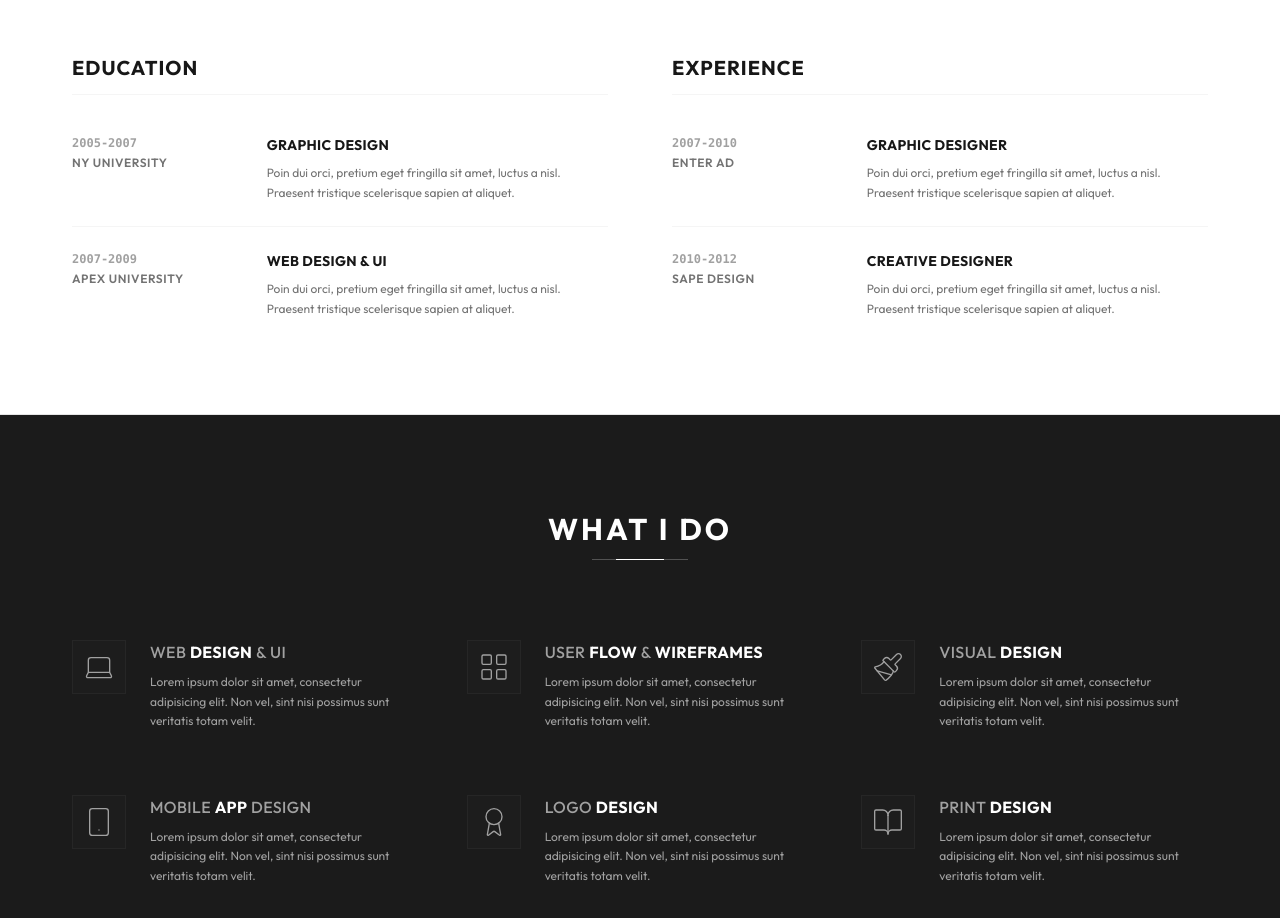
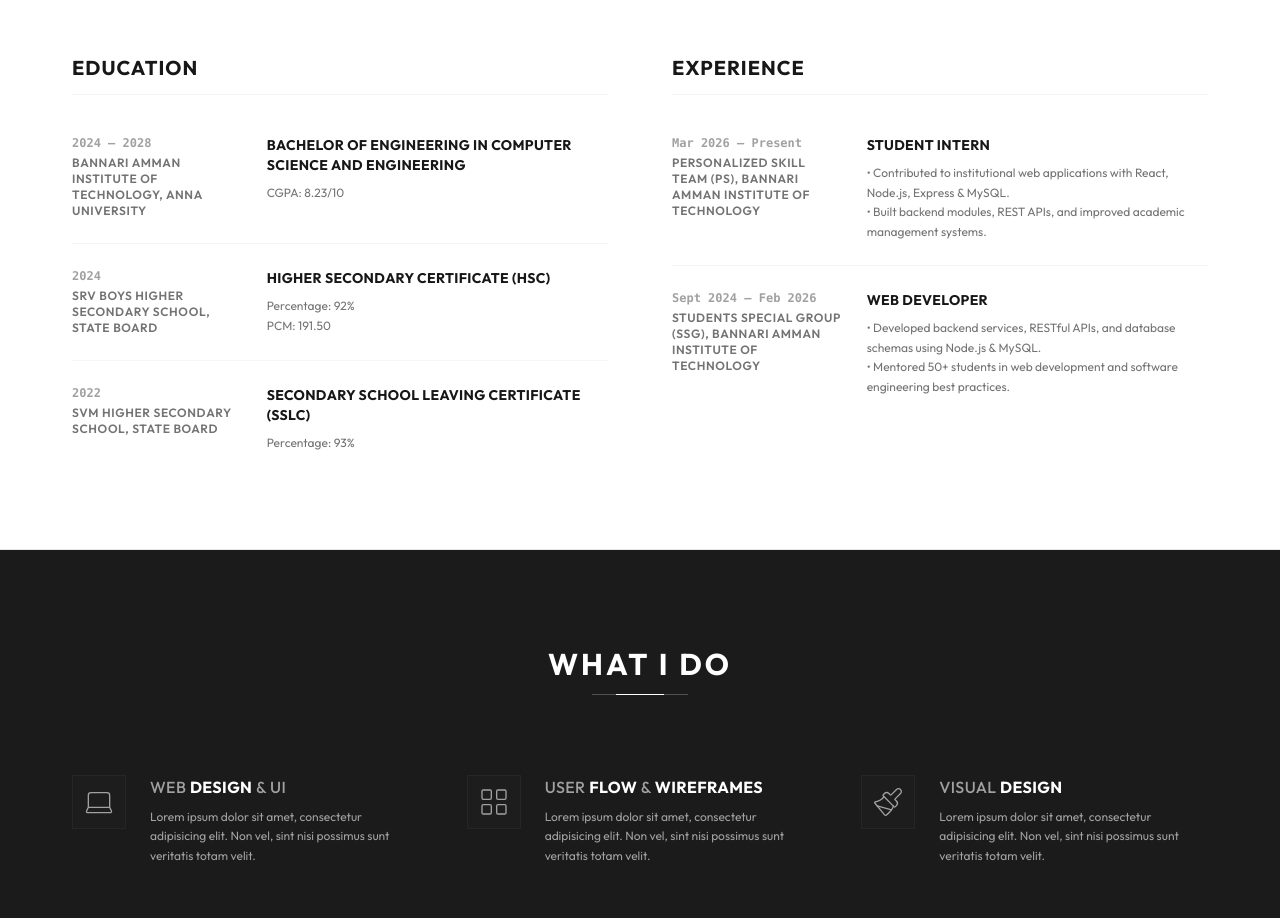
Before and after one commit to arunprasath1220/Arun-sPortfolio, a React (Vite) app: page / in a window 1280 px wide. Shown: the part 1500-2418 px from the top of the page. Built offline with nearby package versions, Linux system fonts and the light colour scheme.

Commit message:
experience completion

```diff
--- a/src/components/Navbar/Navbar.jsx
+++ b/src/components/Navbar/Navbar.jsx
@@ -1,6 +1,6 @@
 import React, { useState, useEffect } from 'react';
 import { Menu, X } from 'lucide-react';
-import profileImg from '../../assets/profile_img3.png';
+import profileImg from '../../assets/profile_img2.png';
 
 const Navbar = ({ activeSection, setActiveSection }) => {
   const [isOpen, setIsOpen] = useState(false);
--- a/src/pages/About/About.jsx
+++ b/src/pages/About/About.jsx
@@ -11,31 +11,37 @@ const About = () => {
 
   const education = [
     {
-      year: '2005-2007',
-      institution: 'NY UNIVERSITY',
-      role: 'GRAPHIC DESIGN',
-      desc: 'Poin dui orci, pretium eget fringilla sit amet, luctus a nisl. Praesent tristique scelerisque sapien at aliquet.',
+      year: '2024 – 2028',
+      institution: 'Bannari Amman Institute of Technology, Anna University',
+      role: 'Bachelor of Engineering in Computer Science and Engineering',
+      desc: 'CGPA: 8.23/10',
     },
     {
-      year: '2007-2009',
-      institution: 'APEX UNIVERSITY',
-      role: 'WEB DESIGN & UI',
-      desc: 'Poin dui orci, pretium eget fringilla sit amet, luctus a nisl. Praesent tristique scelerisque sapien at aliquet.',
+      year: '2024',
+      institution: 'SRV Boys Higher Secondary School, State Board',
+      role: 'Higher Secondary Certificate (HSC)',
+      desc: 'Percentage: 92%\nPCM: 191.50',
+    },
+    {
+      year: '2022',
+      institution: 'SVM Higher Secondary School, State Board',
+      role: 'Secondary School Leaving Certificate (SSLC)',
+      desc: 'Percentage: 93%',
     },
   ];
 
   const experience = [
     {
-      year: '2007-2010',
-      company: 'ENTER AD',
-      role: 'GRAPHIC DESIGNER',
-      desc: 'Poin dui orci, pretium eget fringilla sit amet, luctus a nisl. Praesent tristique scelerisque sapien at aliquet.',
+      year: 'Mar 2026 – Present',
+      company: 'Personalized Skill Team (PS), Bannari Amman Institute of Technology',
+      role: 'Student Intern',
+      desc: '• Contributed to institutional web applications with React, Node.js, Express & MySQL.\n• Built backend modules, REST APIs, and improved academic management systems.',
     },
     {
-      year: '2010-2012',
-      company: 'SAPE DESIGN',
-      role: 'CREATIVE DESIGNER',
-      desc: 'Poin dui orci, pretium eget fringilla sit amet, luctus a nisl. Praesent tristique scelerisque sapien at aliquet.',
+      year: 'Sept 2024 – Feb 2026',
+      company: 'Students Special Group (SSG), Bannari Amman Institute of Technology',
+      role: 'Web Developer',
+      desc: '• Developed backend services, RESTful APIs, and database schemas using Node.js & MySQL.\n• Mentored 50+ students in web development and software engineering best practices.',
     },
   ];
 
@@ -60,7 +66,7 @@ const About = () => {
               WHO <span className="font-extrabold text-neutral-950">AM I?</span>
             </h3>
             <p className="text-neutral-500 text-[15px] leading-relaxed">
-             I'm Arunprasath P — a Full Stack Developer and CS engineering student who turns ideas into scalable, user-centric products.
+             I'm Arunprasath Panneerselvam — a Full Stack Developer and CS engineering student who turns ideas into scalable, user-centric products.
             </p>
             <p className="text-neutral-500 text-[15px] leading-relaxed">
               I work across the stack with React, Node.js, Express, MySQL, Tailwind, and Google Cloud — shipping everything from intuitive interfaces to secure, high-performance backends. I've built enterprise applications used across my institution, contributed to large-scale academic platforms, and competed in national-level hackathons.
@@ -124,7 +130,7 @@ const About = () => {
                   </div>
                   <div className="w-2/3 flex flex-col text-left">
                     <h4 className="font-sans font-bold text-sm text-neutral-900 tracking-wide mb-2 uppercase">{item.role}</h4>
-                    <p className="text-neutral-500 text-xs leading-relaxed">{item.desc}</p>
+                    <p className="text-neutral-500 text-xs leading-relaxed whitespace-pre-line">{item.desc}</p>
                   </div>
                 </div>
               ))}
@@ -143,7 +149,7 @@ const About = () => {
                   </div>
                   <div className="w-2/3 flex flex-col text-left">
                     <h4 className="font-sans font-bold text-sm text-neutral-900 tracking-wide mb-2 uppercase">{item.role}</h4>
-                    <p className="text-neutral-500 text-xs leading-relaxed">{item.desc}</p>
+                    <p className="text-neutral-500 text-xs leading-relaxed whitespace-pre-line">{item.desc}</p>
                   </div>
                 </div>
               ))}
```
